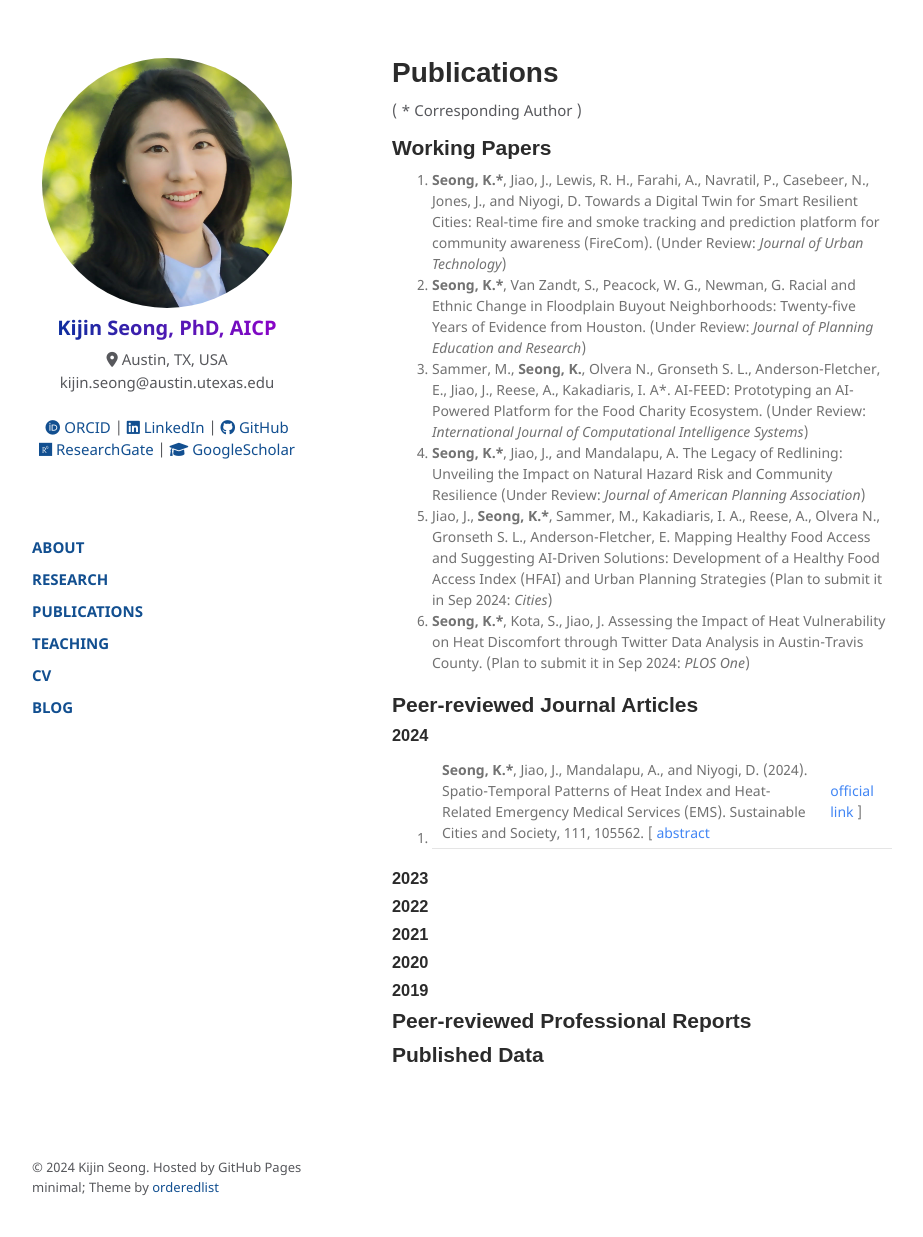
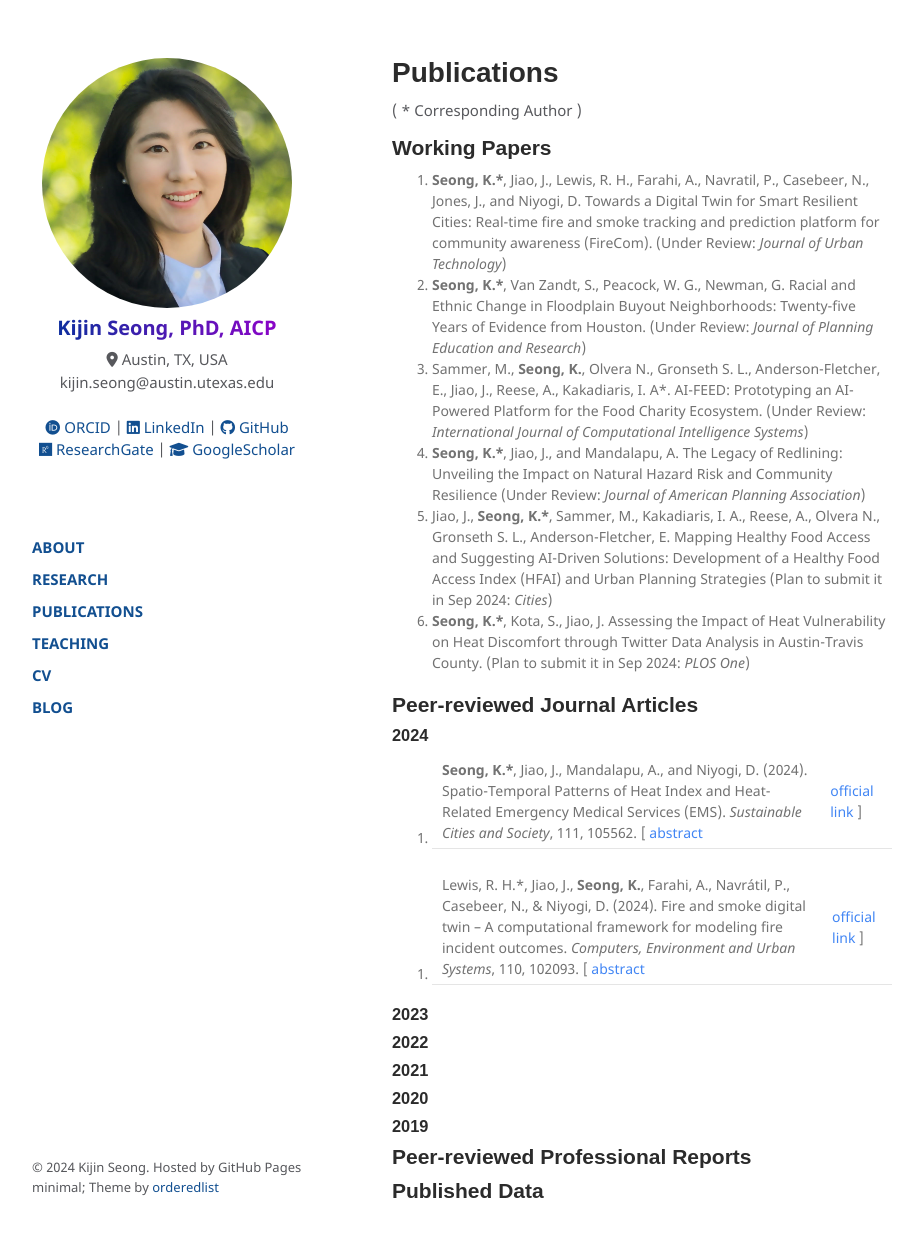
Before and after one commit to kijinseong/kijinseong.github.io, a Jekyll site: the page built from pages/publications.md, in a window 1280 px wide and 1262 px high. Shown: the top 1237 px of the window, without its empty margins (178-1101 px from the left). Built offline with Jekyll 4.4.1, drawn with Linux system fonts in a browser that asks for light colours.

Commit message:
Added new publications

```diff
--- a/pages/publications.md
+++ b/pages/publications.md
@@ -26,10 +26,16 @@ permalink: /publications/
 ## Peer-reviewed Journal Articles
 
 ### 2024
-13.  <b>Seong, K.*</b>, Jiao, J., Mandalapu, A., and Niyogi, D. (2024). Spatio-Temporal Patterns of Heat Index and Heat-Related Emergency Medical Services (EMS). Sustainable Cities and Society, 111, 105562. [ <a href="javascript:void(0);" onclick="showdropinfo('Spatio-temporal2024')">abstract</a> | <a href="https://linkinghub.elsevier.com/retrieve/pii/S2210670724003883">official link</a> ]
+13. <b>Seong, K.*</b>, Jiao, J., Mandalapu, A., and Niyogi, D. (2024). Spatio-Temporal Patterns of Heat Index and Heat-Related Emergency Medical Services (EMS). _Sustainable Cities and Society_, 111, 105562. [ <a href="javascript:void(0);" onclick="showdropinfo('Spatio-temporal2024')">abstract</a> | <a href="https://linkinghub.elsevier.com/retrieve/pii/S2210670724003883">official link</a> ]
 
 <div id='Spatio-temporal2024'  class="abstractcollapsed" style="display:none;">
     Despite growing concerns about heat waves due to climate change and their health impacts, there has been limited research on patterns of extreme heat during summertime and their association with heat-related Emergency Medical Services (EMS) incidents. This study examines spatiotemporal patterns of the heat index (HI) and its relationship to heat-related EMS incidents in Austin-Travis County, Texas, focusing on the summers of 2020 and 2021. Collecting 47,838 heat-related EMS incidence cases and aggregating them at the tract level (N = 290), the research employs spatiotemporal analysis, spatial autocorrelation, K-means clustering, and geographically weighted Poisson regression to identify disparities in heat-related health outcomes. Key findings indicate a significant correlation between high HI frequency and intensity and increased EMS incidents, particularly in East Austin, underscoring the area’s heightened vulnerability to heat. The study also reveals that heat vulnerability and urban growth patterns are closely linked to the incidence of heat-related illnesses, and its impact varies by region. These results emphasize the critical need for targeted heat resilience strategies in urban planning and emergency response. This research merges socio-economic and environmental data to offer insights into heat-related health risks, informing targeted public health policies and urban planning for more equitable and effective interventions.<br>
+</div>
+
+12. Lewis, R. H.*, Jiao, J., <b>Seong, K.</b>, Farahi, A., Navrátil, P., Casebeer, N., & Niyogi, D. (2024). Fire and smoke digital twin – A computational framework for modeling fire incident outcomes. _Computers, Environment and Urban Systems_, 110, 102093. [ <a href="javascript:void(0);" onclick="showdropinfo('FireDT2024')">abstract</a> | <a href="https://linkinghub.elsevier.com/retrieve/pii/S019897152400022X">official link</a> ]
+
+<div id='FireDT2024'  class="abstractcollapsed" style="display:none;">
+    Fires and burning are the chief causes of particulate matter (PM2.5), a key measurement of air quality in communities and cities worldwide. This work develops a live fire tracking platform to show active reported fires from over twenty cities in the U.S., as well as predict their smoke paths and impacts on the air quality of regions within their range. Specifically, our close to real-time tracking and predictions culminates in a digital twin to protect public health and inform the public of fire and air quality risk. This tool tracks fire incidents in real-time, utilizes the 3D building footprints of Austin to simulate smoke outputs, and predicts fire incident smoke falloffs within the complex city environment. Results from this study include a complete fire and smoke digital twin model for Austin. We work in cooperation with the City of Austin Fire Department to ensure the accuracy of our forecast and also show that air quality sensor density within our cities cannot validate urban fire presence. We additionally release code and methodology to replicate these results for any city in the world. This work paves the path for similar digital twin models to be developed and deployed to better protect the health and safety of citizens.<br>
 </div>
 
 ### 2023
```
